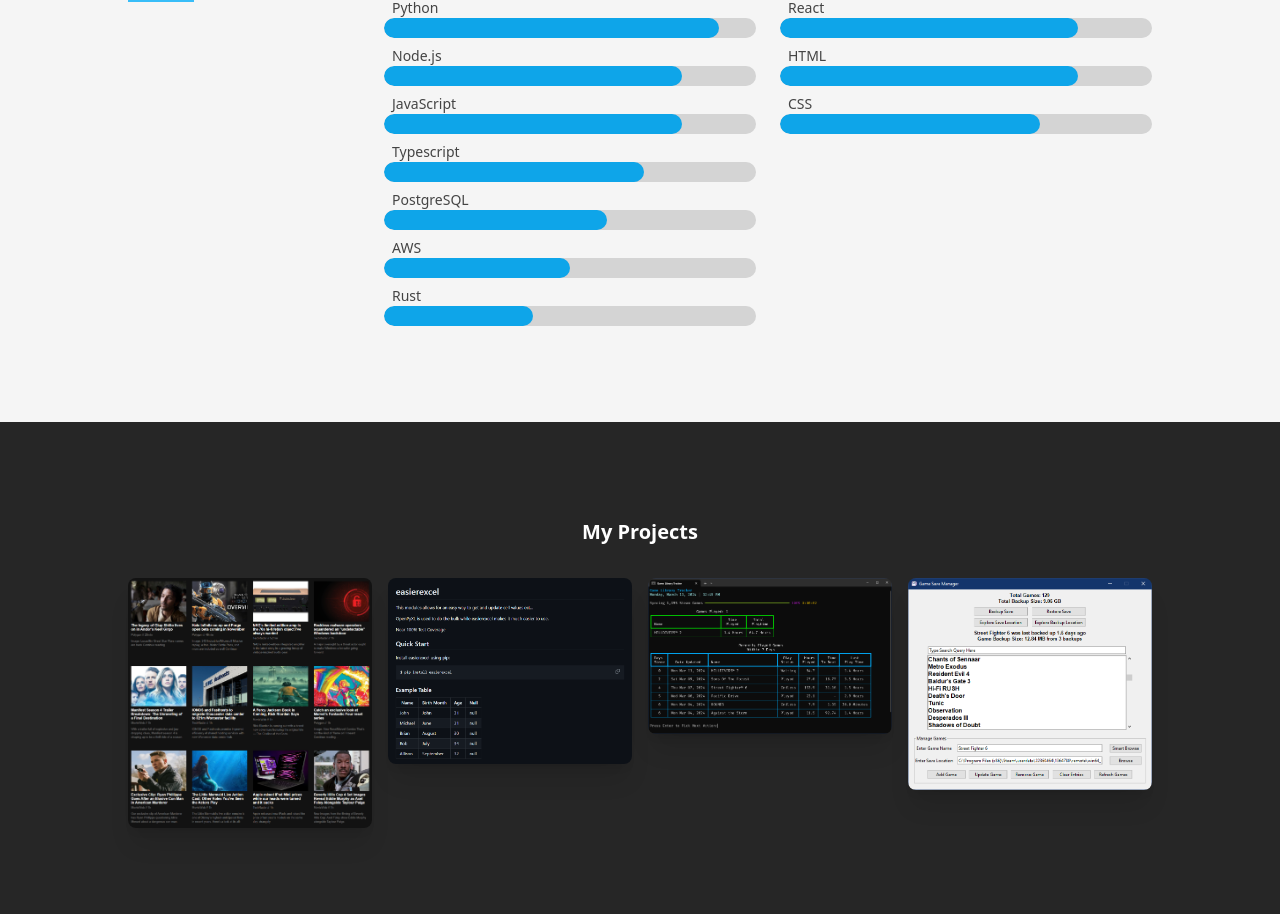
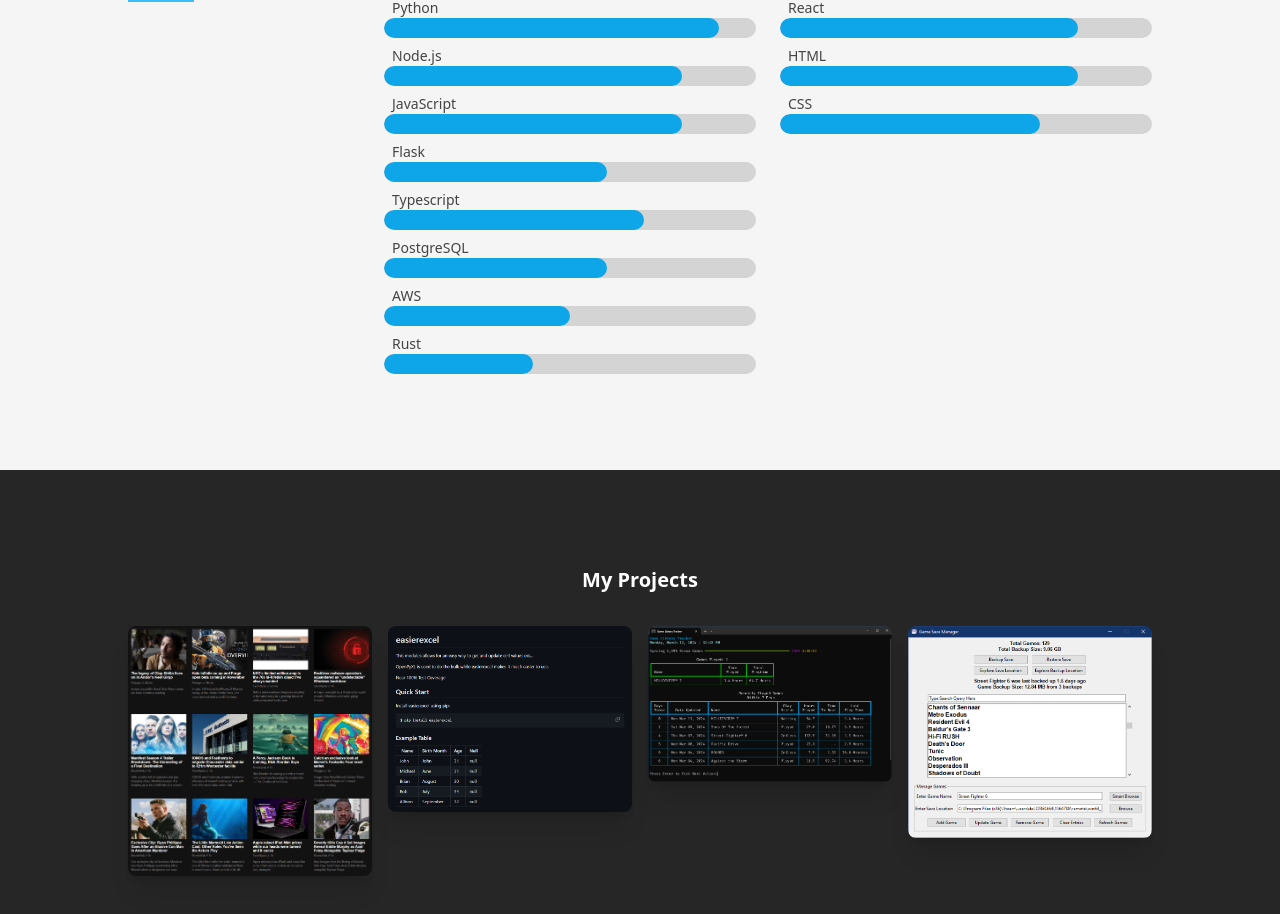
Before and after one commit to Concrete18/Portfolio-Site, a Next.js app: page / in a window 1280 px wide. Shown: the part 2106-3020 px from the top of the page. Built offline with nearby package versions, Linux system fonts and the light colour scheme.

Commit message:
Added Flask

```diff
--- a/src/data/data.tsx
+++ b/src/data/data.tsx
@@ -123,6 +123,10 @@ export const skills: SkillGroup[] = [
         level: 8,
       },
       {
+        name: 'Flask',
+        level: 6,
+      },
+      {
         name: 'Typescript',
         level: 7,
       },
@@ -134,7 +138,6 @@ export const skills: SkillGroup[] = [
         name: 'AWS',
         level: 5,
       },
-
       {
         name: 'Rust',
         level: 4,
```
